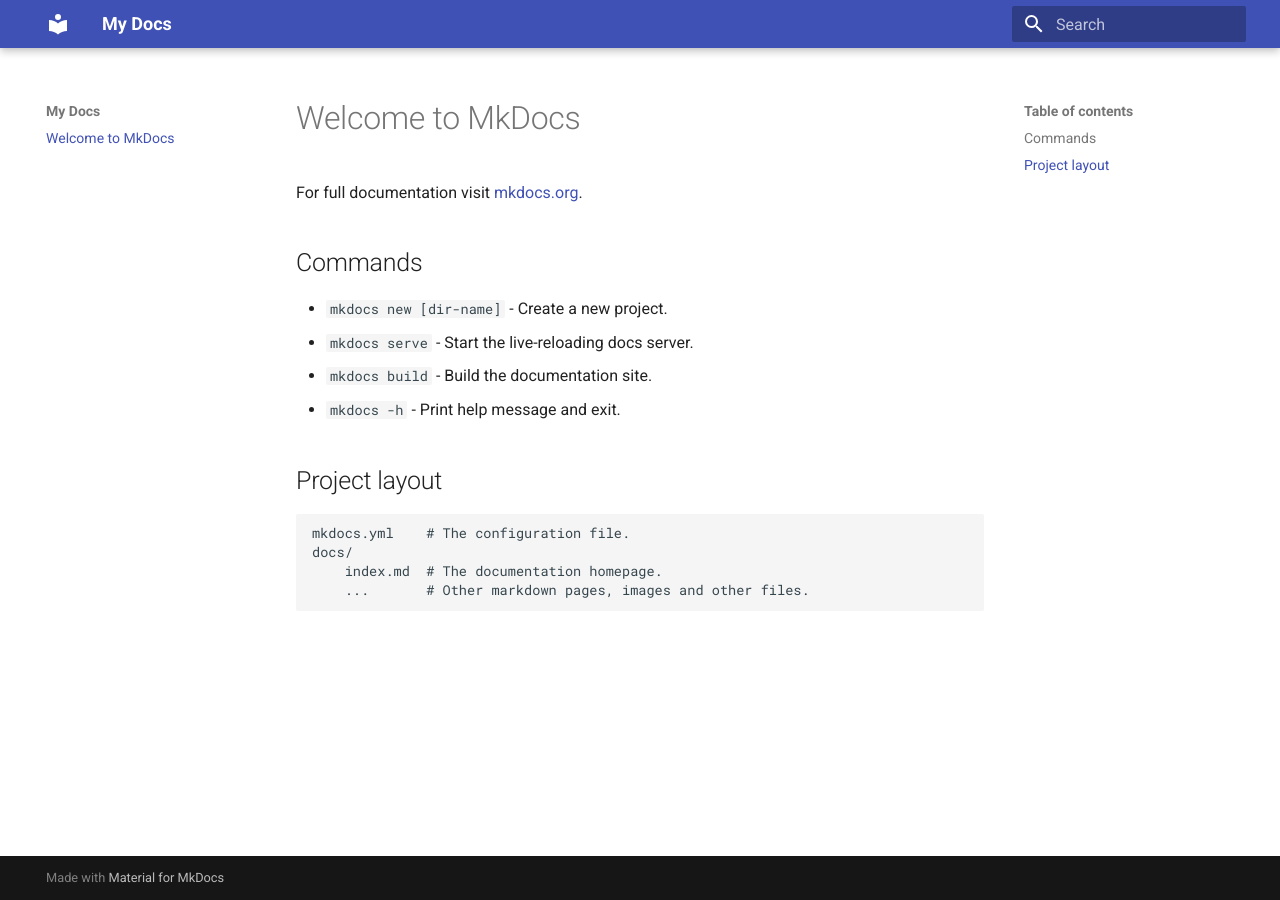
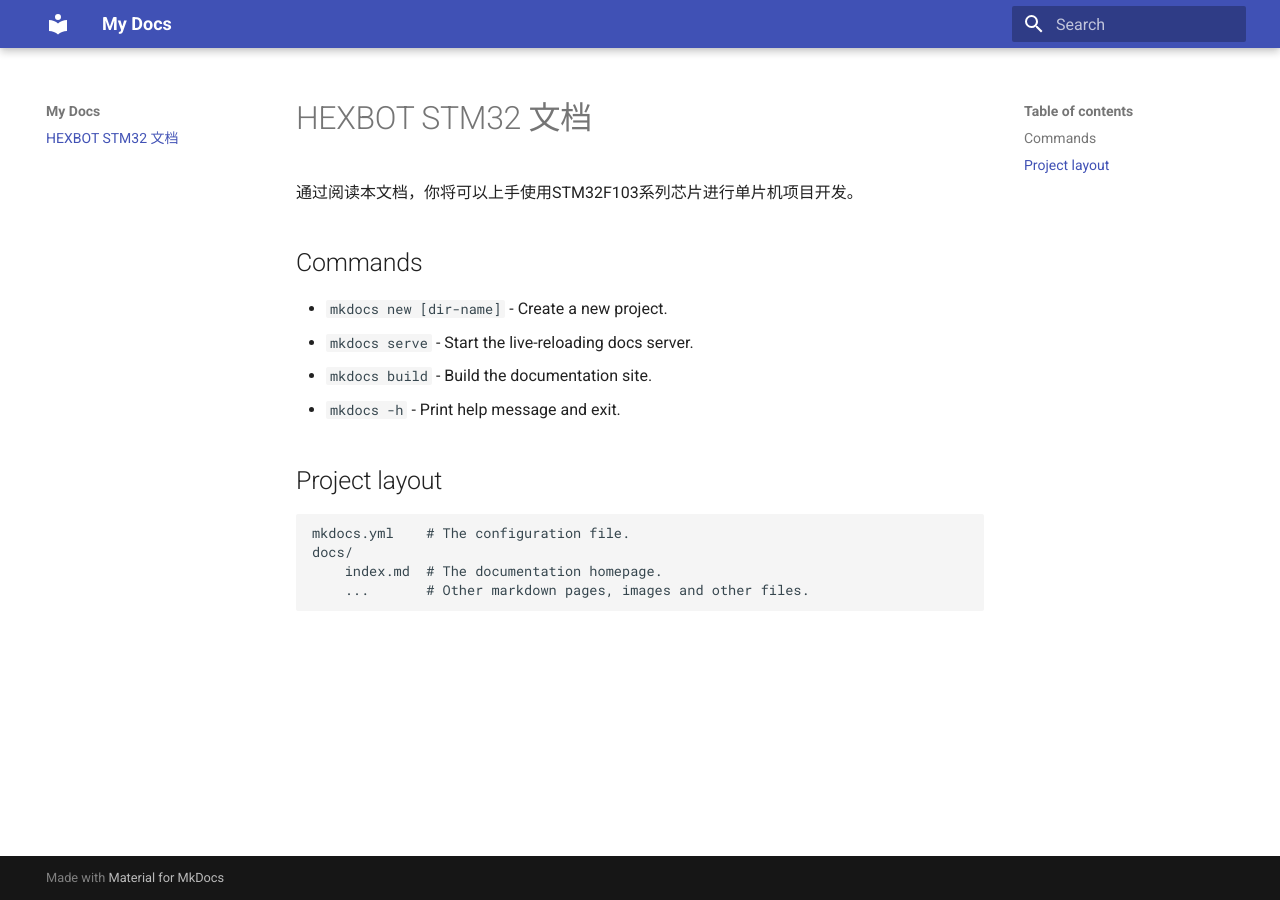
Before and after one commit to hexbot-embedded/hexbot-stm32f1-website, an MkDocs documentation site: the page built from docs/index.md, in a window 1280 px wide. Built offline with MkDocs 1.6.1 and Material for MkDocs 9.7.7, drawn with Linux system fonts in a browser that asks for light colours.

Commit message:
add some files

```diff
--- a/docs/index.md
+++ b/docs/index.md
@@ -1,6 +1,6 @@
-# Welcome to MkDocs
+# HEXBOT STM32 文档
 
-For full documentation visit [mkdocs.org](https://www.mkdocs.org).
+通过阅读本文档，你将可以上手使用STM32F103系列芯片进行单片机项目开发。
 
 ## Commands
 
```
